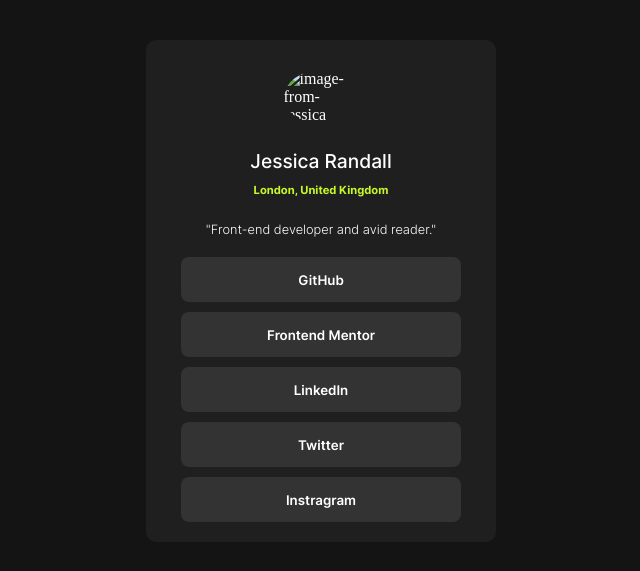
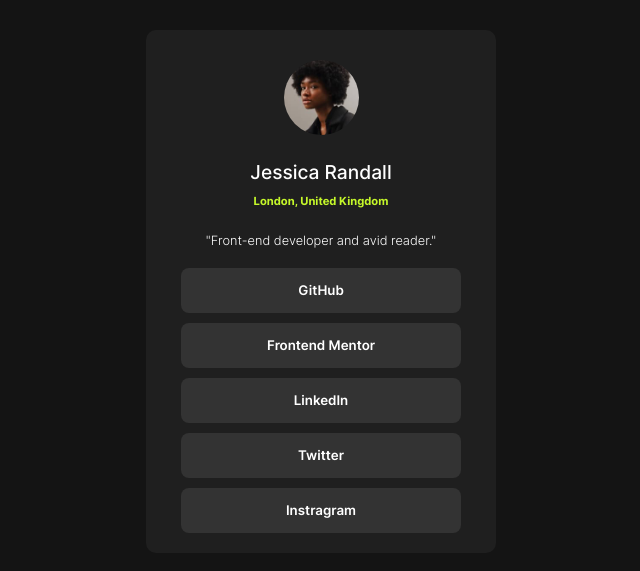
Before and after one commit to JoaoVOSantos/-first-front-end-challenge, a plain HTML site: page index.html in a window 1280 px wide. Shown: the part 109-680 px from the top of the page, without its empty margins (319-959 px from the left). Drawn offline with Linux system fonts and the light colour scheme; the site is published under a folder, as on GitHub Pages, so addresses that start at the root find nothing.

Commit message:
correcting errors

```diff
--- a/index.html
+++ b/index.html
@@ -12,7 +12,7 @@
 <body>
   <div class="container">
     <div class="div-image">
-      <img class="image" src="/assets/images/avatar-jessica.jpeg" alt="image-from-jessica">
+      <img class="image" src="assets/images/avatar-jessica.jpeg" alt="image-from-jessica">
     </div>
     <div class="description">
       <h1>Jessica Randall</h1>
```
Also changed, not shown: 1 other file.
